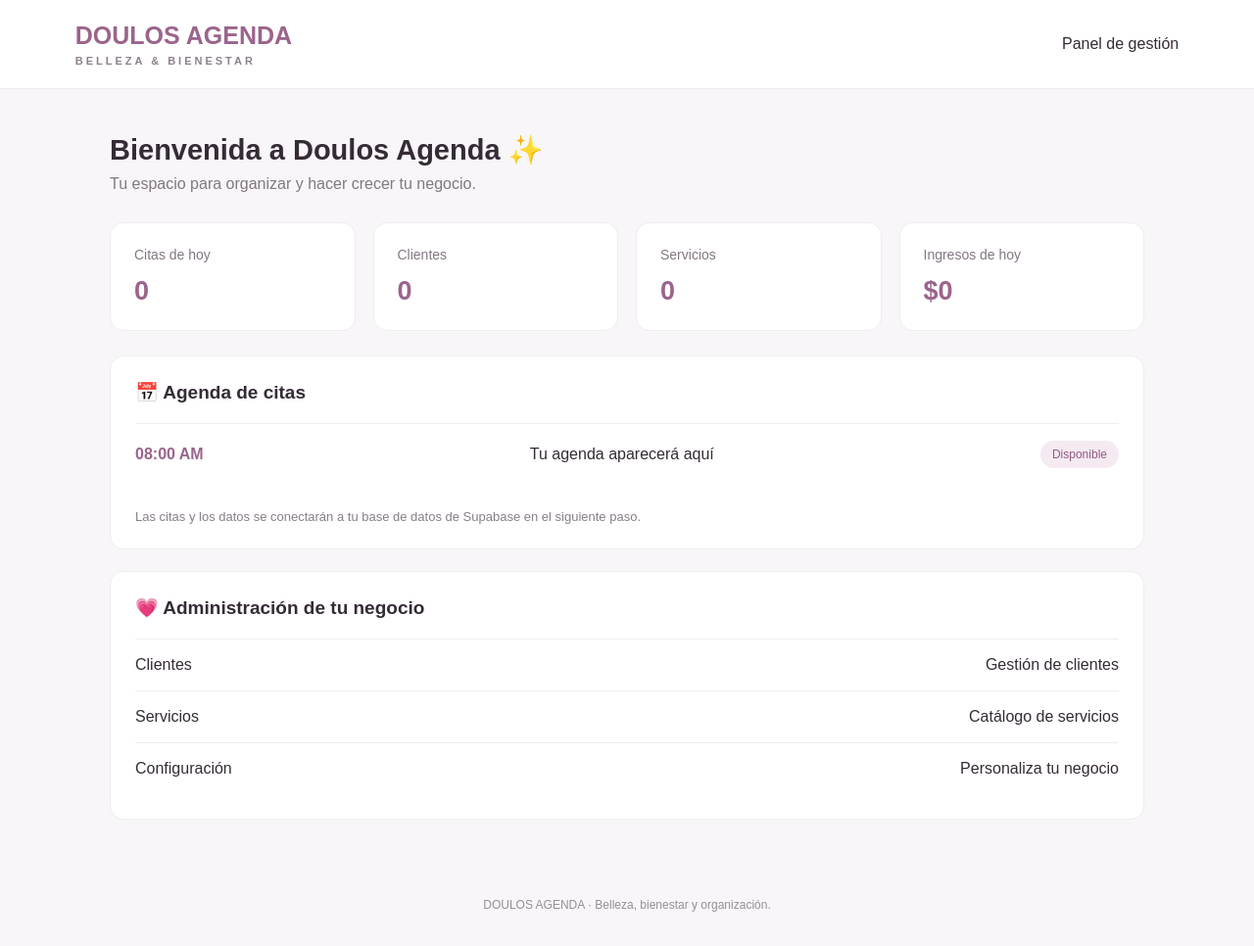
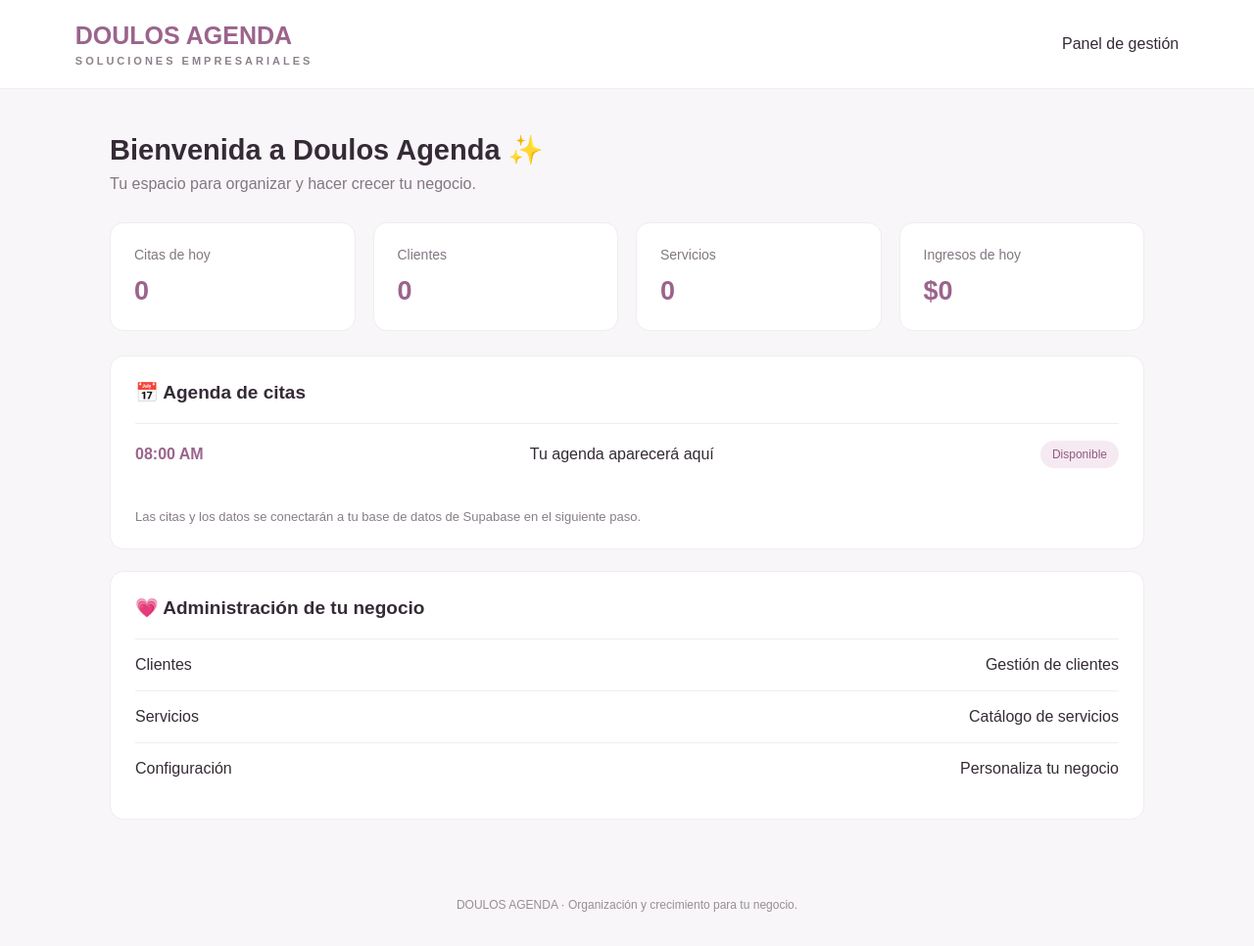
Before and after one commit to salonbellezayestetica/doulos-agenda, a plain HTML site: page index.html in a window 1280 px wide. Shown: the whole page at 98% size. Drawn offline with Linux system fonts and the light colour scheme.

Commit message:
Generalizar textos de Doulos Agenda para todos los negocios

```diff
--- a/index.html
+++ b/index.html
@@ -32,7 +32,7 @@ footer{text-align:center;color:#988d97;padding:35px;font-size:12px}
 <body>
 <header>
   <div class="logo">DOULOS AGENDA
-    <span>BELLEZA & BIENESTAR</span>
+    <span>SOLUCIONES EMPRESARIALES</span>
   </div>
   <span>Panel de gestión</span>
 </header>
@@ -90,7 +90,7 @@ footer{text-align:center;color:#988d97;padding:35px;font-size:12px}
 </main>
 
 <footer>
-  DOULOS AGENDA · Belleza, bienestar y organización.
+  DOULOS AGENDA · Organización y crecimiento para tu negocio.
 </footer>
 </body>
 </html>
```
